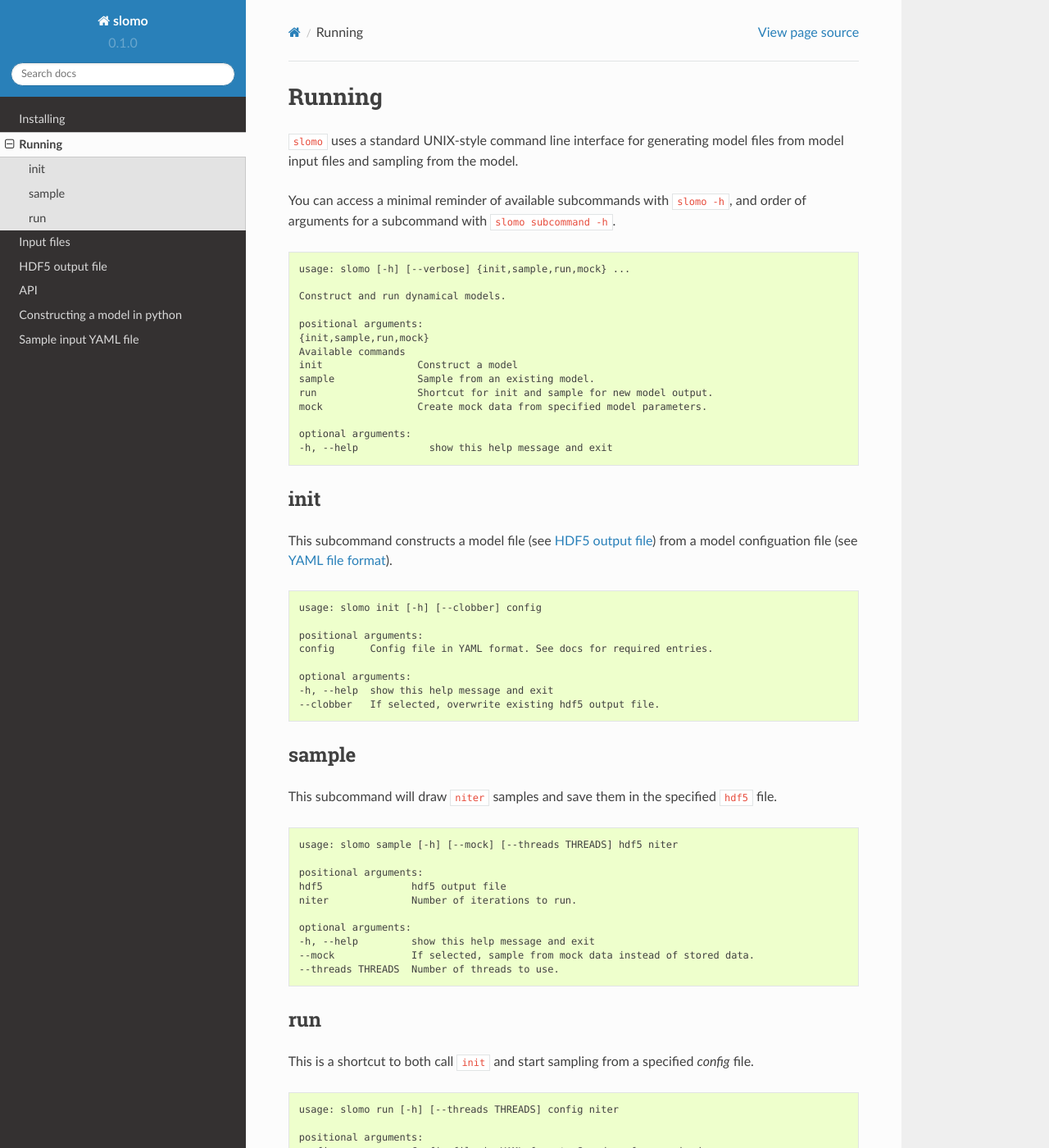
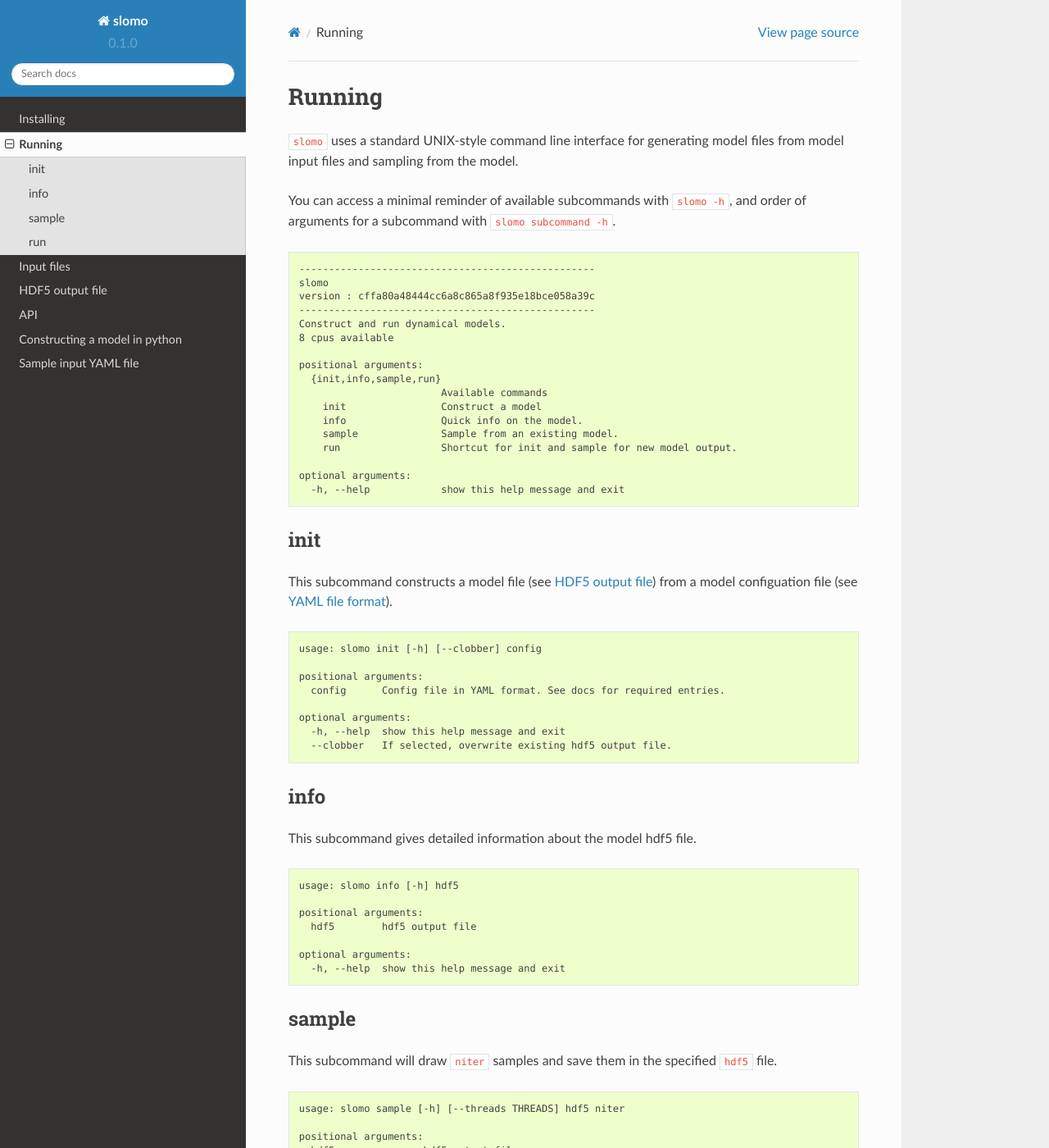
Before and after one commit to adwasser/slomo_old, a Sphinx documentation site: the page built from doc/source/user/running.rst, in a window 1280 px wide and 1400 px high. Shown: the whole window at 82% size. Built offline with Sphinx 7.4.7 and the Read the Docs theme 2.0.0, drawn with Linux system fonts in a browser that asks for light colours; some of the changed text lies outside the part shown.

```diff
--- a/doc/source/conf.py
+++ b/doc/source/conf.py
@@ -32,9 +32,15 @@
 # Add any Sphinx extension module names here, as strings. They can be
 # extensions coming with Sphinx (named 'sphinx.ext.*') or your custom
 # ones.
-extensions = ['sphinx.ext.autodoc',
+extensions = [
+    'sphinx.ext.autodoc',
+    'sphinx.ext.napoleon',
     'sphinx.ext.mathjax',
-    'sphinx.ext.ifconfig']
+    'sphinx.ext.ifconfig'
+]
+
+# napoleon settings
+napoleon_google_docstring = False
 
 # Add any paths that contain templates here, relative to this directory.
 templates_path = ['_templates']
--- a/doc/source/user/running.rst
+++ b/doc/source/user/running.rst
@@ -7,20 +7,24 @@
 
 .. code-block:: none
 
-   usage: slomo [-h] [--verbose] {init,sample,run,mock} ...
+    --------------------------------------------------
+    slomo
+    version : cffa80a48444cc6a8c865a8f935e18bce058a39c
+    --------------------------------------------------
+    Construct and run dynamical models.
+    8 cpus available
 
-   Construct and run dynamical models.
+    positional arguments:
+      {init,info,sample,run}
+                            Available commands
+        init                Construct a model
+        info                Quick info on the model.
+        sample              Sample from an existing model.
+        run                 Shortcut for init and sample for new model output.
 
-   positional arguments:
-   {init,sample,run,mock}
-   Available commands
-   init                Construct a model
-   sample              Sample from an existing model.
-   run                 Shortcut for init and sample for new model output.
-   mock                Create mock data from specified model parameters.
+    optional arguments:
+      -h, --help            show this help message and exit
 
-   optional arguments:
-   -h, --help            show this help message and exit
 
 init
 ----
@@ -29,14 +33,31 @@
 
 .. code-block:: none
 
-   usage: slomo init [-h] [--clobber] config
+    usage: slomo init [-h] [--clobber] config
 
-   positional arguments:
-   config      Config file in YAML format. See docs for required entries.
+    positional arguments:
+      config      Config file in YAML format. See docs for required entries.
 
-   optional arguments:
-   -h, --help  show this help message and exit
-   --clobber   If selected, overwrite existing hdf5 output file.
+    optional arguments:
+      -h, --help  show this help message and exit
+      --clobber   If selected, overwrite existing hdf5 output file.
+
+
+info
+----
+
+This subcommand gives detailed information about the model hdf5 file.
+
+.. code-block:: none
+
+    usage: slomo info [-h] hdf5
+
+    positional arguments:
+      hdf5        hdf5 output file
+
+    optional arguments:
+      -h, --help  show this help message and exit
+
 
 sample
 ------
@@ -45,16 +66,15 @@
 
 .. code-block:: none
 
-   usage: slomo sample [-h] [--mock] [--threads THREADS] hdf5 niter
+    usage: slomo sample [-h] [--threads THREADS] hdf5 niter
 
-   positional arguments:
-   hdf5               hdf5 output file
-   niter              Number of iterations to run.
+    positional arguments:
+      hdf5               hdf5 output file
+      niter              Number of iterations to run.
 
-   optional arguments:
-   -h, --help         show this help message and exit
-   --mock             If selected, sample from mock data instead of stored data.
-   --threads THREADS  Number of threads to use.
+    optional arguments:
+      -h, --help         show this help message and exit
+      --threads THREADS  Number of threads to use.
 
 run
 ---
```
Also changed, not shown: 3 other files.
